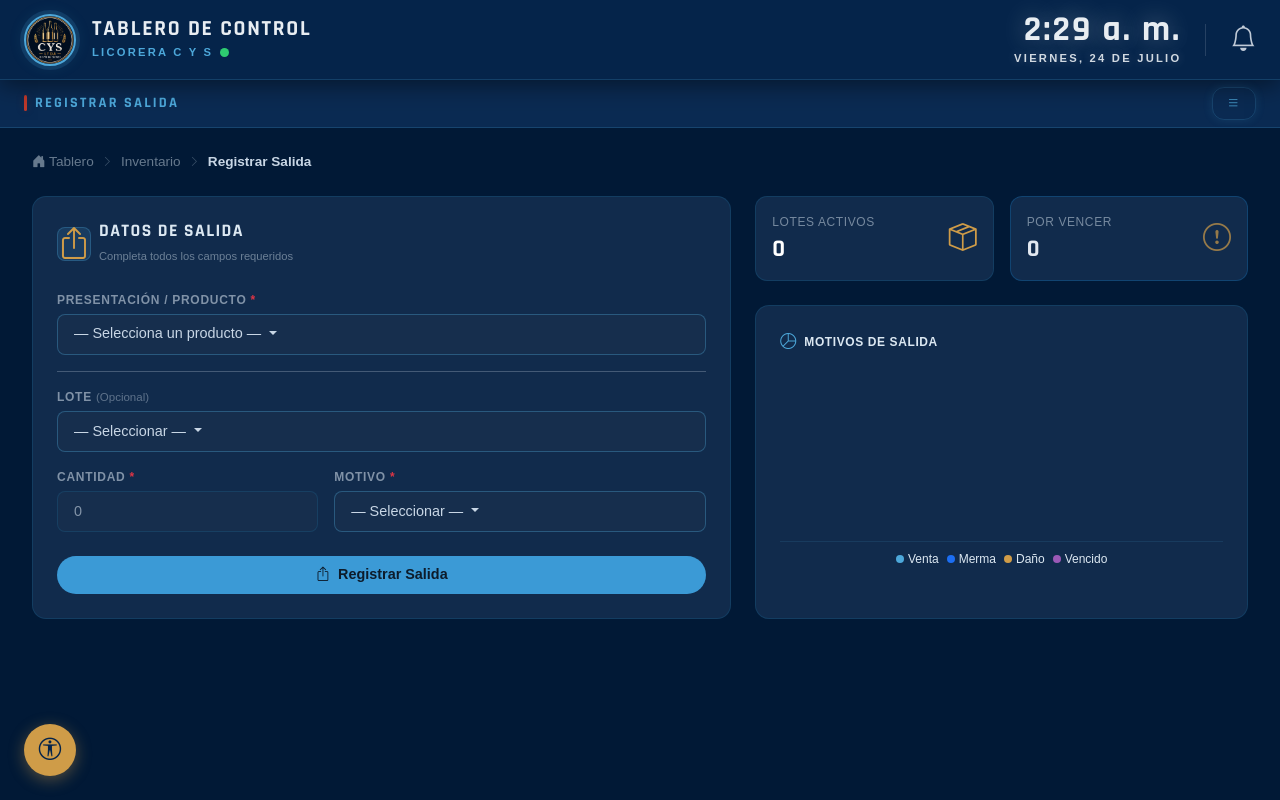
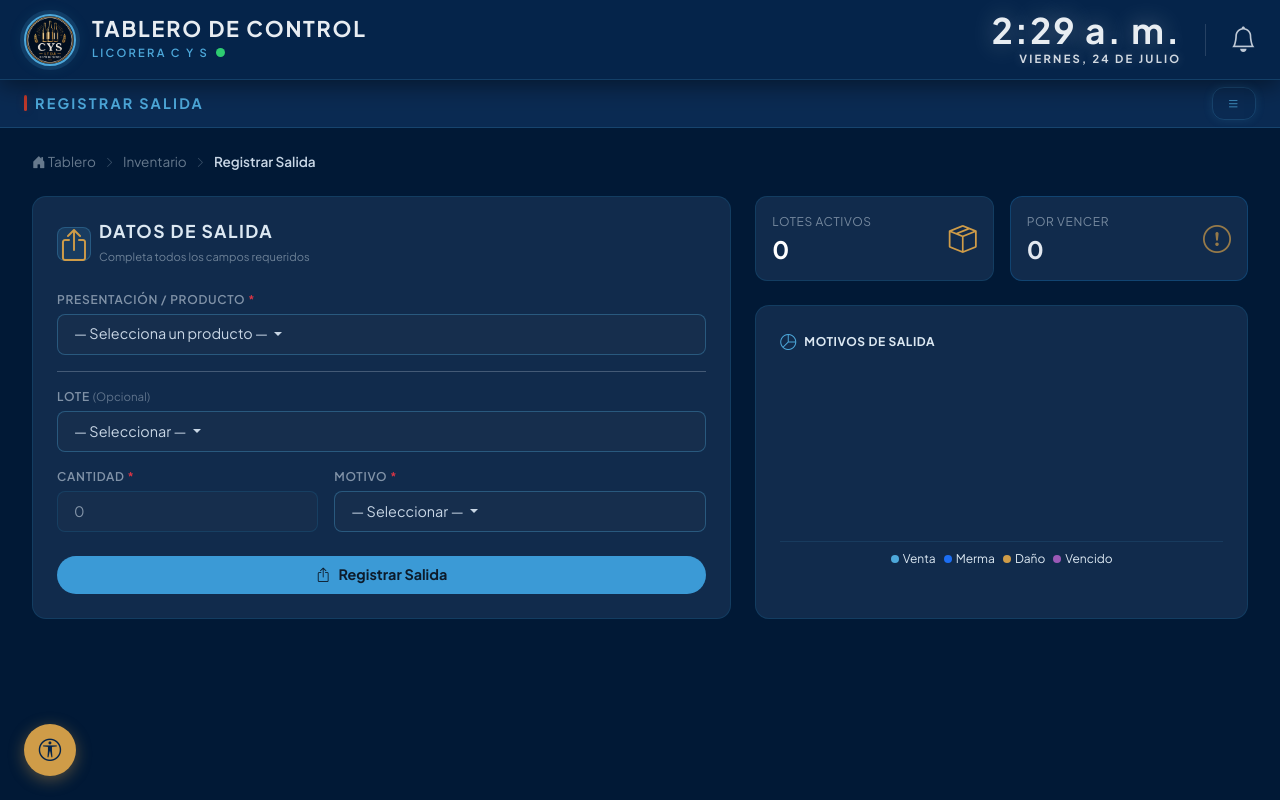
Before and after one commit to foxescar07/proyecto-licorera, a Django app: page /inventario/gestion/salida/ in a window 1280 px wide. Run offline with Django 5.2, Linux system fonts and the light colour scheme; the visitor is signed in with stand-in values (Sample User, id 1); data that the repository does not hold is empty.

Commit message:
Fix. correccion de letra en todo el proyecto

```diff
--- a/static/css/configuracion/configuracion.css
+++ b/static/css/configuracion/configuracion.css
@@ -14,7 +14,7 @@
 }
 
 .cfg-title {
-  font-family: 'Rajdhani', sans-serif;
+  font-family: 'Plus Jakarta Sans', sans-serif;
   font-size: .7rem;
   font-weight: 700;
   color: var(--texto-muted);
@@ -54,7 +54,7 @@
   border-radius: 999px;
   cursor: pointer;
   transition: background .2s, border-color .2s, transform .15s;
-  font-family: 'Rajdhani', sans-serif;
+  font-family: 'Plus Jakarta Sans', sans-serif;
   flex-shrink: 0;
 }
 .cfg-btn-mini i { font-size: .75rem; }
@@ -214,7 +214,7 @@
   font-size: 1.05rem;
   font-weight: 700;
   color: var(--texto);
-  font-family: 'Rajdhani', sans-serif;
+  font-family: 'Plus Jakarta Sans', sans-serif;
   line-height: 1;
 }
 .cfg-knob__unit {
--- a/static/css/cuerpo/aside.css
+++ b/static/css/cuerpo/aside.css
@@ -359,7 +359,7 @@
 .cys-sb-stat__val {
   font-size: 1.7rem;
   font-weight: 700;
-  font-family: 'Rajdhani', sans-serif;
+  font-family: 'Plus Jakarta Sans', sans-serif;
   color: var(--texto);
   line-height: 1.05;
 }
--- a/static/css/cuerpo/base.css
+++ b/static/css/cuerpo/base.css
@@ -134,7 +134,7 @@ body.offcanvas-open {
 }
 
 .cys-header__title {
-  font-family: 'Rajdhani', sans-serif;
+  font-family: 'Plus Jakarta Sans', sans-serif;
   font-size: 1.35rem;
   font-weight: 700;
   color: var(--blanco);
@@ -176,7 +176,7 @@ body.offcanvas-open {
 .cys-header__clock { text-align: right; }
 
 .cys-header__clock-time {
-  font-family: 'Rajdhani', sans-serif;
+  font-family: 'Plus Jakarta Sans', sans-serif;
   font-size: 2.2rem;
   font-weight: 700;
   color: var(--blanco);
@@ -216,7 +216,7 @@ body.offcanvas-open {
 }
 
 .cys-subnav__page {
-  font-family: 'Rajdhani', sans-serif;
+  font-family: 'Plus Jakarta Sans', sans-serif;
   font-size: .9rem;
   font-weight: 700;
   letter-spacing: .15em;
@@ -248,7 +248,7 @@ body.offcanvas-open {
   color: var(--azul-claro);
   font-size: .78rem;
   font-weight: 600;
-  font-family: 'Rajdhani', sans-serif;
+  font-family: 'Plus Jakarta Sans', sans-serif;
   letter-spacing: .1em;
   text-transform: uppercase;
   cursor: pointer;
@@ -321,7 +321,7 @@ body.offcanvas-open {
 }
 
 .cys-sb-brand-name {
-  font-family: 'Rajdhani', sans-serif;
+  font-family: 'Plus Jakarta Sans', sans-serif;
   font-weight: 700;
   font-size: .95rem;
   color: var(--blanco);
@@ -434,7 +434,7 @@ body.sidebar-open .cys-main {
 }
 
 .cys-card__title {
-  font-family: 'Rajdhani', sans-serif;
+  font-family: 'Plus Jakarta Sans', sans-serif;
   font-size: 1rem;
   font-weight: 700;
   color: var(--blanco);
@@ -471,7 +471,7 @@ body.sidebar-open .cys-main {
   font-weight: 700;
   letter-spacing: .1em;
   text-transform: uppercase;
-  font-family: 'Rajdhani', sans-serif;
+  font-family: 'Plus Jakarta Sans', sans-serif;
   border: 1px solid transparent;
   cursor: pointer;
   transition: var(--trans);
@@ -683,7 +683,7 @@ body.sidebar-open .cys-main {
 }
 
 .cys-stat-card__val {
-  font-family: 'Rajdhani', sans-serif;
+  font-family: 'Plus Jakarta Sans', sans-serif;
   font-size: 2rem;
   font-weight: 700;
   color: var(--azul-claro);
@@ -967,7 +967,7 @@ body.sidebar-open .cys-main {
 }
 
 .cys-a11y-panel__title {
-    font-family: 'Rajdhani', sans-serif;
+    font-family: 'Plus Jakarta Sans', sans-serif;
     font-weight: 700;
     font-size: 1.05rem;
     color: var(--texto);
--- /dev/null
+++ b/static/css/cuerpo/fonts.css
@@ -0,0 +1,7 @@
+@font-face {
+  font-family: 'Plus Jakarta Sans';
+  src: url('../../fonts/PlusJakartaSans-VariableFont_wght.woff2') format('woff2-variations');
+  font-weight: 200 800;
+  font-style: normal;
+  font-display: swap;
+}
--- a/static/css/inventario/inventario.css
+++ b/static/css/inventario/inventario.css
@@ -14,7 +14,7 @@
   --inv-fondo:      #0a1628;
   --inv-texto:      #dce8f2;
   --inv-muted:      rgba(220,232,242,0.55);
-  --inv-rojo:       #e74c3c;
+  --inv-rojo:       #CF9C48;
   --inv-verde:      #27ae60;
   --inv-amarillo:   #f39c12;
   --inv-radius:     14px;
@@ -509,7 +509,7 @@ button#em-tipo-btn::after { color: #c8d6e5 !important; }
   color: rgba(226,232,240,.45);
   margin-bottom: .35rem;
 }
-.kpi-value { font-family: 'Rajdhani', sans-serif; font-size: 2.4rem; font-weight: 700; line-height: 1; }
+.kpi-value { font-family: 'Plus Jakarta Sans', sans-serif; font-size: 2.4rem; font-weight: 700; line-height: 1; }
 .kpi-icon { font-size: 2.2rem; opacity: .55; }
 @media (max-width: 767px) {
   .kpi-card {
@@ -1059,13 +1059,13 @@ button.btn-solido-azul:hover {
 }
 /* ── Tipografía Rajdhani para el número de stock (mismo estilo que TABLERO DE CONTROL) ── */
 .cat-card-stock {
-  font-family: 'Rajdhani', sans-serif;
+  font-family: 'Plus Jakarta Sans', sans-serif;
   font-weight: 500;
   letter-spacing: .02em;
 }
 
 .cat-card-stock-label {
-  font-family: 'Rajdhani', sans-serif;
+  font-family: 'Plus Jakarta Sans', sans-serif;
   font-weight: 500;
   font-size: .75rem;
   color: rgba(226, 232, 240, 0.45);
@@ -1078,7 +1078,7 @@ button.btn-solido-azul:hover {
 .qc-valor-verde,
 .qc-valor-purpura,
 .qc-valor-azul {
-  font-family: 'Rajdhani', sans-serif;
+  font-family: 'Plus Jakarta Sans', sans-serif;
   font-weight: 700;
   letter-spacing: .02em;
   font-size: 1.5rem;
@@ -1152,14 +1152,14 @@ button.btn-solido-azul:hover {
 }
 /* ── Números "Producto Estrella del Mes" — igual al catálogo pero más grueso ── */
 .estrella-valor {
-  font-family: 'Rajdhani', sans-serif;
+  font-family: 'Plus Jakarta Sans', sans-serif;
   font-weight: 700;
   font-size: 2rem;
   line-height: 1;
   letter-spacing: .02em;
 }
 .estrella-valor-label {
-  font-family: 'Rajdhani', sans-serif;
+  font-family: 'Plus Jakarta Sans', sans-serif;
   font-weight: 500;
   font-size: .75rem;
   color: rgba(226, 232, 240, 0.45);
--- a/static/css/inventario/lotes.css
+++ b/static/css/inventario/lotes.css
@@ -65,7 +65,7 @@ button#presentacion-lote-btn {
 .lote-titulo {
   color: #dce8f2;
   letter-spacing: .08em;
-  font-family: 'Rajdhani', sans-serif;
+  font-family: 'Plus Jakarta Sans', sans-serif;
   font-size: 1.1rem;
 }
 
@@ -144,12 +144,12 @@ button.lote-btn-crear:active,
   letter-spacing: .05em;
 }
 .lote-stat-value-success {
-  font-family: 'Rajdhani', sans-serif;
+  font-family: 'Plus Jakarta Sans', sans-serif;
   color: #ffffff;
 }
 .lote-stat-value-info {
   color: #ffffff;
-  font-family: 'Rajdhani', sans-serif;
+  font-family: 'Plus Jakarta Sans', sans-serif;
 }
 .lote-stat-mini--info {
   border-color: rgba(77, 168, 218, 0.22) !important;
--- a/static/css/inventario/salida.css
+++ b/static/css/inventario/salida.css
@@ -118,7 +118,7 @@ button#motivo-btn {
 .sal-icon-header { color: #CF9C48; font-size: 2.0rem; }
 .sal-card-titulo {
   color: #dce8f2; letter-spacing: .08em;
-  font-family: 'Rajdhani', sans-serif; font-size: 1.1rem;
+  font-family: 'Plus Jakarta Sans', sans-serif; font-size: 1.1rem;
 }
 .sal-card-subtitulo { color: rgba(220,232,242,0.45); font-size: .7rem; }
 
@@ -186,10 +186,10 @@ button#motivo-btn {
 
 /* Mini stats panel derecho */
 .sal-stat-label { color: rgba(220,232,242,0.5); font-size: .75rem; letter-spacing: .05em; }
-.sal-stat-value-azul { color: #ffffff; font-family: 'Rajdhani', sans-serif; }
+.sal-stat-value-azul { color: #ffffff; font-family: 'Plus Jakarta Sans', sans-serif; }
 .sal-stat-icon { color: #CF9C48; opacity: 1.0; }
 .sal-stat-mini-border { border-color: rgba(18, 153, 243, 0.22)!important; }
-.sal-stat-value-font { font-family: 'Rajdhani', sans-serif; }
+.sal-stat-value-font { font-family: 'Plus Jakarta Sans', sans-serif; }
 .sal-opacity-70 { opacity: .7; }
 
 /* Gráfico de motivos */
--- a/static/css/inventario/stock.css
+++ b/static/css/inventario/stock.css
@@ -198,7 +198,7 @@
 }
 /* Icono título modal editar lote */
 .lote-modal-icono-titulo {
-  color: #4DA8DA;
+  color: #CF9C48;
 }
 /* ── Panel expandible (Responsive) — tema oscuro CYS ── */
 #tablaLotes.dataTable > tbody > tr.child {
--- a/static/css/producto/producto.css
+++ b/static/css/producto/producto.css
@@ -965,7 +965,7 @@ button#crear-categoria-btn {
 
 /* Ícono azul suelto (ej. título del modal editar) */
 .cat-icon-blue {
-  color: #4DA8DA;
+  color: #CF9C48;
 }
 
 /* Textos secundarios (contador de productos) */
@@ -1005,7 +1005,7 @@ button#crear-categoria-btn {
 
 /* Ícono de flecha "return-right" en subcategorías */
 .cat-icon-arrow {
-  color: rgba(226,232,240,0.3);
+  color: #CF9C48;
 }
 
 /* Botones editar/eliminar de subcategoría (circulares) */
--- a/static/css/usuario/perfil.css
+++ b/static/css/usuario/perfil.css
@@ -431,7 +431,7 @@
 }
 
 .cys-modal-title {
-  font-family: 'Rajdhani', sans-serif;
+  font-family: 'Plus Jakarta Sans', sans-serif;
   font-weight: 700;
   font-size: 1rem;
   letter-spacing: .1em;
@@ -570,7 +570,7 @@
   color: #011936;
   border: none; border-radius: 10px;
   padding: .58rem 1.3rem;
-  font-family: 'Rajdhani', sans-serif;
+  font-family: 'Plus Jakarta Sans', sans-serif;
   font-weight: 700; font-size: .85rem;
   letter-spacing: .12em; text-transform: uppercase;
   cursor: pointer;
--- a/static/css/usuario/restablecer_clave.css
+++ b/static/css/usuario/restablecer_clave.css
@@ -79,7 +79,7 @@ body::after {
 }
 
 .cys-title {
-  font-family: 'Rajdhani', sans-serif;
+  font-family: 'Plus Jakarta Sans', sans-serif;
   font-weight: 700;
   font-size: 1.3rem;
   letter-spacing: .15em;
@@ -169,7 +169,7 @@ body::after {
   border-radius: var(--radius);
   padding: .75rem;
   width: 100%;
-  font-family: 'Rajdhani', sans-serif;
+  font-family: 'Plus Jakarta Sans', sans-serif;
   font-weight: 700;
   font-size: .95rem;
   letter-spacing: .1em;
--- a/templates/base.html
+++ b/templates/base.html
@@ -6,12 +6,11 @@
     <meta name="viewport" content="width=device-width, initial-scale=1.0" />
     <title>{% block title %}CYS Ltda{% endblock %}</title>
 
-    <link rel="icon" type="image/jpeg" href="{% static 'img/logo.jpeg' %}">
     <link rel="icon" type="image/jpeg" href="{% static 'img/logo.jpeg' %}" />
-    <link
-      href="https://fonts.googleapis.com/css2?family=Rajdhani:wght@400;500;600;700&family=Inter:wght@300;400;500;600;700&display=swap"
-      rel="stylesheet"
-    />
+<link rel="icon" type="image/jpeg" href="{% static 'img/logo.20.png' %}" />
+
+<link rel="stylesheet" href="{% static 'css/cuerpo/fonts.css' %}" />
+
 <link
   href="https://cdn.jsdelivr.net/npm/bootstrap@5.3.3/dist/css/bootstrap.min.css"
   rel="stylesheet"
@@ -22,13 +21,6 @@
 />
 <link rel="stylesheet" href="{% static 'css/cuerpo/base.css' %}" />
 <link rel="stylesheet" href="{% static 'css/cuerpo/breadcrumb.css' %}" />
-
-    <link rel="icon" type="image/jpeg" href="{% static 'img/logo.20.png' %}">
-    <link href="https://fonts.googleapis.com/css2?family=Rajdhani:wght@400;500;600;700&family=Inter:wght@300;400;500;600;700&display=swap" rel="stylesheet">
-    <link href="https://cdn.jsdelivr.net/npm/bootstrap@5.3.3/dist/css/bootstrap.min.css" rel="stylesheet"/>
-    <link href="https://cdn.jsdelivr.net/npm/bootstrap-icons@1.11.3/font/bootstrap-icons.min.css" rel="stylesheet"/>
-    <link rel="stylesheet" href="{% static 'css/cuerpo/base.css' %}">
-    <link rel="stylesheet" href="{% static 'css/cuerpo/breadcrumb.css' %}">
 
     {% block extra_css %}{% endblock %}
 
```
Also changed, not shown: static/css/producto/gestion_productos.css (+5 -5 lines), static/css/reportes/reportes.css (+10 -10 lines), static/css/usuario/crear_usuario.css (+11 -11 lines), static/css/usuario/usuario.css (+4 -4 lines), static/css/usuario/usuarios_lista.css (+11 -11 lines), static/fonts/PlusJakartaSans-VariableFont_wght.woff2 (added). Lines whose indentation alone changed are shown as unchanged.
